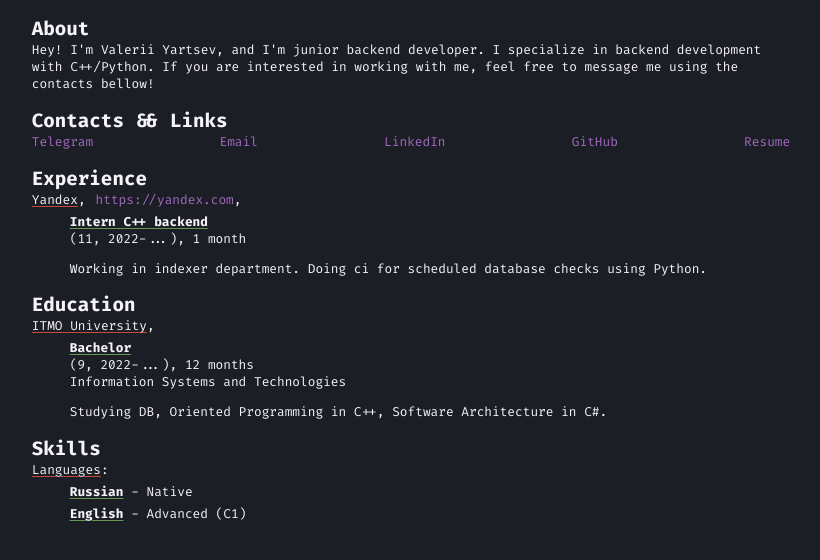
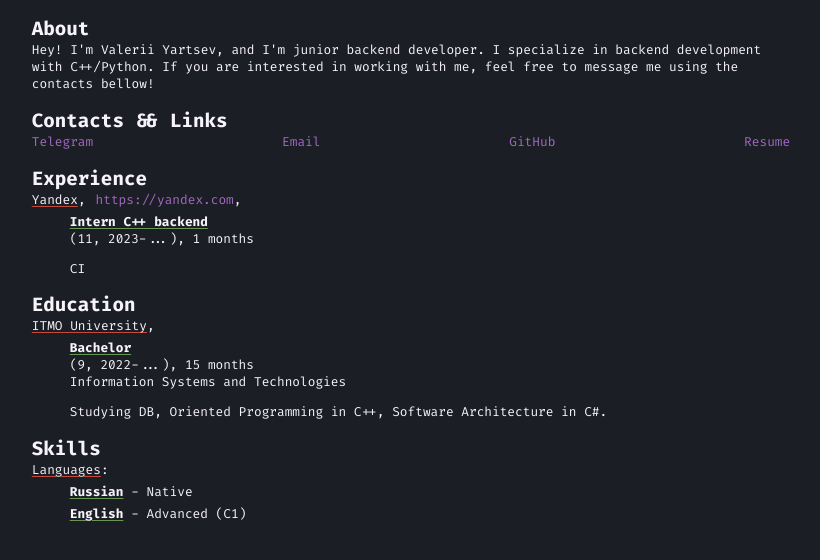
Before and after one commit to Valerochka1337/valerochka1337.github.io, a plain HTML site: page index.html in a window 1280 px wide. Shown: the whole page, without its empty margins (229-1049 px from the left). Drawn offline with Linux system fonts and the light colour scheme; files whose address does not match are found by name.

Commit message:
added script for date period changing

```diff
--- /dev/null
+++ b/app/scripts.js
@@ -0,0 +1,26 @@
+function monthDiff(dateFrom, dateTo) {
+  // Ensure that dateFrom is before dateTo
+  if (dateFrom > dateTo) {
+    var temp = dateFrom;
+    dateFrom = dateTo;
+    dateTo = temp;
+  }
+
+  var months = (dateTo.getFullYear() - dateFrom.getFullYear()) * 12;
+  months -= dateFrom.getMonth();
+  months += dateTo.getMonth();
+
+  return months <= 0 ? 0 : months;
+}
+
+window.onload = function() {
+  var startDate = new Date(2022, 9, 1);
+  var now = new Date();
+
+  var fullMonths = monthDiff(now, startDate).toString();
+
+  document.getElementById("university-period").innerText = "(" + startDate.getMonth().toString() + ", " + startDate.getFullYear().toString() + "-...), " + fullMonths + " months";
+  startDate = new Date(2023, 11, 1);
+  fullMonths = monthDiff(now, startDate).toString();
+  document.getElementById("job1-period").innerText = "(" + startDate.getMonth().toString() + ", " + startDate.getFullYear().toString() + "-...), " + fullMonths + " months";
+};
--- a/index.html
+++ b/index.html
@@ -23,9 +23,8 @@
     <div class="links_holder fa-std">
       <a class="link" href="https://t.me/valerochka1337">Telegram</a>
       <a class="link" href="mailto:valerochkayartsev88@gmail.com?">Email</a>
-      <a class="link" href="">LinkedIn</a>
       <a class="link" href="https://github.com/Valerochka1337">GitHub</a>
-      <a class="link" href=""> Resume</a>
+      <a class="link" href="https://docs.google.com/document/d/17o-W8SSMi9Dlkvrz9E7XUmJPh7Mlixz_LY5VPUpJB54">Resume</a>
     </div>
   </div>
   <!-- Links end -->
@@ -41,8 +40,8 @@
         <p class="mt-0 mb-0">,</p>
       </div>
       <p class="fa-bold mt-5px mb-0 ml-tab underline_links">Intern C++ backend</p>
-      <p class="fa-std mt-0 ml-tab">(11, 2022-...), 1 month</p>
-      <p class="fa-std mt-0 ml-tab">Working in indexer department. Doing ci for scheduled database checks using Python.</p>
+      <p class="fa-std mt-0 ml-tab" id="job1-period">(11, 2022-...), 1 month</p>
+      <p class="fa-std mt-0 ml-tab">CI</p>
 
   </div>
   <!-- Experience end -->
@@ -55,7 +54,7 @@
         <p class="mt-0  mb-0">,</p>
       </div>
       <p class="fa-bold mt-5px mb-0 ml-tab underline_links">Bachelor</p>
-      <p class="fa-std mt-0 mb-0 ml-tab">(9, 2022-...), 12 months</p>
+      <p class="fa-std mt-0 mb-0 ml-tab" id="university-period">(9, 2022-...), 12 months</p>
       <p class="fa-std mt-0 ml-tab">Information Systems and Technologies</p>
       <p class="fa-std mt-0 ml-tab">Studying DB, Oriented Programming in C++, Software Architecture in C#.</p>
   </div>
@@ -79,5 +78,6 @@
   </div>
   <!-- Skills end -->
 </div>
+<script src="app/scripts.js"></script>
 </body>
 </html>
```
